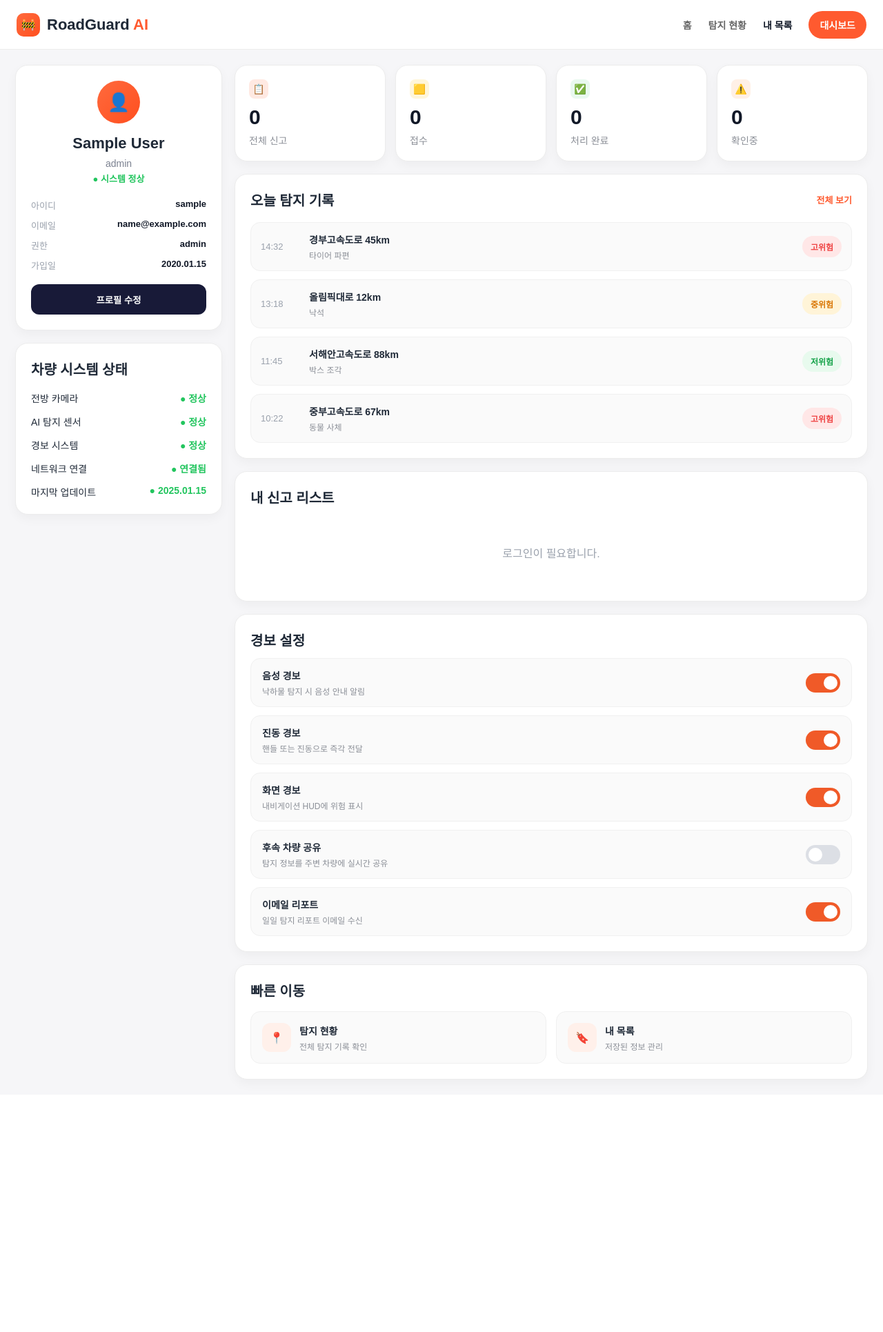
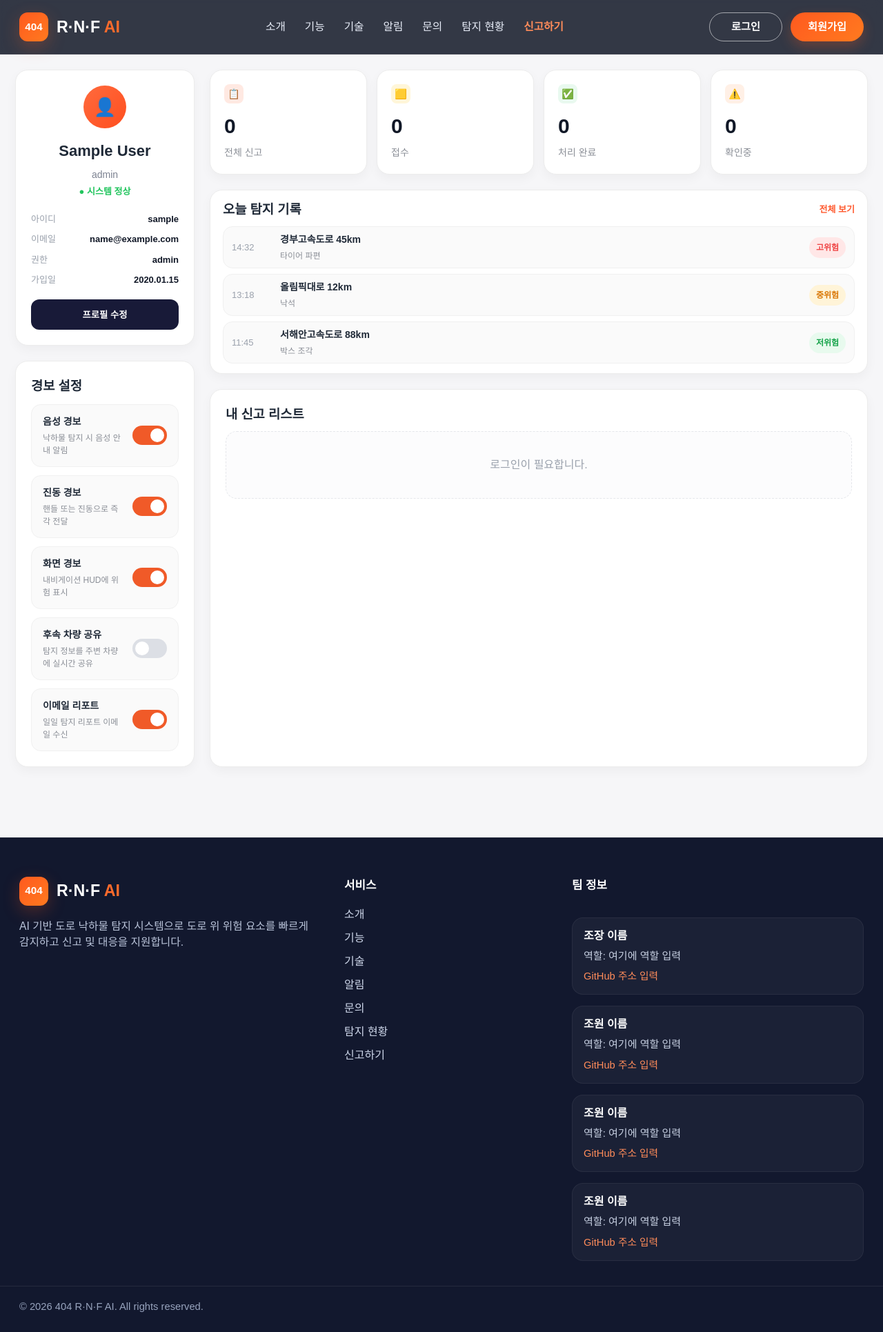
Before and after one commit to slowlyP/Road-Safety-Smart-Reporting, a Flask app: template AI-accident-detection/app/templates/myreport/my_reports.html in a window 1280 px wide. Shown: the whole page at 69% size. Before the commit the page ends 1573 px from the top, so only its background shows below. Run offline with Flask 3, Linux system fonts and the light colour scheme; the template is opened without the code that fills it: values that come from a table or form of the project are taken from there, others are empty; tables that the repository leaves empty hold one stand-in row (values such as "Sample post").

Commit message:
내신고보기 리스트 구현 완료

```diff
--- a/AI-accident-detection/app/services/report_list_service.py
+++ b/AI-accident-detection/app/services/report_list_service.py
@@ -14,9 +14,8 @@
                 "content": report.content,
                 "report_type": report.report_type,
                 "location_text": report.location_text,
-                "risk_level": report.risk_level,
                 "status": report.status,
-                "created_at": report.created_at.strftime("%Y-%m-%d %H:%M") if report.created_at else None
+                "created_at": report.created_at.strftime("%Y-%m-%d %H:%M") if report.created_at else ""
             })
 
         return result
--- a/AI-accident-detection/app/static/css/my_reports.css
+++ b/AI-accident-detection/app/static/css/my_reports.css
@@ -73,20 +73,21 @@
   border-radius: 999px;
 }
 
+/* 페이지 전체 레이아웃 */
 .page-grid {
   max-width: 1280px;
   margin: 0 auto;
   padding: 22px;
   display: grid;
-  grid-template-columns: 300px 1fr;
-  gap: 18px;
+  grid-template-columns: 260px 1fr;
+  gap: 22px;
 }
 
 .left-panel,
 .right-panel {
   display: flex;
   flex-direction: column;
-  gap: 18px;
+  gap: 22px;
 }
 
 .card-box {
@@ -96,6 +97,8 @@
   padding: 22px;
   box-shadow: 0 6px 16px rgba(0, 0, 0, 0.04);
 }
+
+/* 프로필 카드 */
 
 .profile-card {
   text-align: center;
@@ -166,31 +169,7 @@
   cursor: pointer;
 }
 
-.system-card h3,
-.detect-card h3,
-.alert-card h3,
-.quick-card h3,
-.report-list-section h3 {
-  margin: 0;
-  font-size: 20px;
-}
-
-.system-list {
-  margin-top: 18px;
-  display: flex;
-  flex-direction: column;
-  gap: 14px;
-}
-
-.system-list div {
-  display: flex;
-  justify-content: space-between;
-  font-size: 14px;
-}
-
-.ok {
-  color: #22c55e;
-}
+/* 통계 카드 */
 
 .summary-row {
   display: grid;
@@ -234,6 +213,8 @@
   margin-top: 6px;
 }
 
+/* 섹션 타이틀 */
+
 .section-title-row {
   display: flex;
   align-items: center;
@@ -247,10 +228,15 @@
   font-weight: 700;
 }
 
+/* 오늘 탐지 기록 (작게) */
+.detect-card {
+  padding: 14px 18px;
+}
+
 .detect-list {
   display: flex;
   flex-direction: column;
-  gap: 12px;
+  gap: 8px;
 }
 
 .detect-item {
@@ -261,7 +247,7 @@
   background: #fafafa;
   border: 1px solid #f0f0f0;
   border-radius: 14px;
-  padding: 14px;
+  padding: 8px 12px;
 }
 
 .detect-time {
@@ -282,10 +268,14 @@
 }
 
 .badge {
-  padding: 7px 12px;
+  padding: 6px 10px;
   border-radius: 999px;
   font-size: 12px;
   font-weight: 700;
+}
+
+.section-title-row {
+  margin-bottom: 10px;
 }
 
 .badge.danger {
@@ -302,6 +292,8 @@
   background: #e8faee;
   color: #16a34a;
 }
+
+/* 경보 설정 */
 
 .setting-item {
   display: flex;
@@ -367,48 +359,16 @@
   transform: translateX(22px);
 }
 
-.quick-grid {
-  display: grid;
-  grid-template-columns: repeat(2, 1fr);
-  gap: 14px;
-  margin-top: 16px;
-}
+/* 신고 리스트 크게 */
 
-.quick-item {
-  display: flex;
-  align-items: center;
-  gap: 12px;
-  background: #fafafa;
-  border: 1px solid #f0f0f0;
-  border-radius: 14px;
-  padding: 16px;
-}
-
-.quick-icon {
-  width: 42px;
-  height: 42px;
-  border-radius: 12px;
-  background: #fff0ea;
-  display: flex;
-  align-items: center;
-  justify-content: center;
-}
-
-.quick-item strong {
-  display: block;
-  font-size: 14px;
-  margin-bottom: 4px;
-}
-
-.quick-item p {
-  margin: 0;
-  font-size: 12px;
-  color: #8b8f97;
+.report-list-section {
+  flex: 1;
+  min-height: 450px;
 }
 
 .report-list {
   display: grid;
-  gap: 16px;
+  gap: 18px;
   margin-top: 10px;
 }
 
@@ -419,29 +379,76 @@
   background: #fcfcfd;
 }
 
+.empty-box {
+  padding: 36px 20px;
+  text-align: center;
+  color: #9aa1ac;
+  border: 1px dashed #e5e7eb;
+  border-radius: 16px;
+  background: #fcfcfd;
+}
+
+.badge-type {
+  background: #ffe9e2;
+  color: #f05a28;
+}
+
+.badge-location {
+  background: #f3f4f6;
+  color: #6b7280;
+}
+
+.badge-status-received {
+  background: #fff4d8;
+  color: #d97706;
+}
+
+.badge-status-checking {
+  background: #e8f1ff;
+  color: #2563eb;
+}
+
+.badge-status-done {
+  background: #e8faee;
+  color: #16a34a;
+}
+
+.badge-status-false {
+  background: #f3f4f6;
+  color: #6b7280;
+}
+
+/* ===== 내 신고 리스트 카드 내부 스타일 ===== */
+
 .report-top {
   display: flex;
   justify-content: space-between;
-  gap: 10px;
   align-items: flex-start;
+  gap: 14px;
+  margin-bottom: 12px;
 }
 
 .report-title {
   margin: 0;
   font-size: 18px;
   font-weight: 800;
+  color: #111827;
+  line-height: 1.4;
 }
 
 .report-date {
+  flex-shrink: 0;
   font-size: 13px;
   color: #9aa1ac;
+  font-weight: 600;
 }
 
 .report-content {
-  margin: 12px 0 14px;
+  font-size: 14px;
   color: #4b5563;
-  font-size: 14px;
   line-height: 1.6;
+  margin-bottom: 14px;
+  white-space: pre-line;
 }
 
 .report-meta {
@@ -451,67 +458,15 @@
 }
 
 .meta-badge {
-  padding: 8px 12px;
+  display: inline-flex;
+  align-items: center;
+  justify-content: center;
+  padding: 7px 12px;
   border-radius: 999px;
   font-size: 12px;
   font-weight: 700;
 }
-
-.badge-type {
-  background: #fff1ec;
-  color: #ff5a2f;
-}
-
-.badge-location {
-  background: #f3f4f6;
-  color: #4b5563;
-}
-
-.badge-risk-low {
-  background: #eefbf1;
-  color: #1f9d55;
-}
-
-.badge-risk-mid {
-  background: #fff9e8;
-  color: #c28b00;
-}
-
-.badge-risk-high {
-  background: #fff2e8;
-  color: #e26b1d;
-}
-
-.badge-risk-urgent {
-  background: #ffeaea;
-  color: #dc2626;
-}
-
-.badge-status-received {
-  background: #eef4ff;
-  color: #2563eb;
-}
-
-.badge-status-checking {
-  background: #fff7e8;
-  color: #d97706;
-}
-
-.badge-status-done {
-  background: #eefbf1;
-  color: #16a34a;
-}
-
-.badge-status-false {
-  background: #f3f4f6;
-  color: #6b7280;
-}
-
-.empty-box {
-  padding: 36px 20px;
-  text-align: center;
-  color: #9aa1ac;
-}
+/* 반응형 */
 
 @media (max-width: 1100px) {
   .page-grid {
@@ -524,8 +479,7 @@
 }
 
 @media (max-width: 700px) {
-  .summary-row,
-  .quick-grid {
+  .summary-row {
     grid-template-columns: 1fr;
   }
 
@@ -541,3 +495,10 @@
     justify-content: center;
   }
 }
+
+@media (max-width: 700px) {
+  .report-top {
+    flex-direction: column;
+    gap: 6px;
+  }
+}
--- a/AI-accident-detection/app/static/js/my_reports.js
+++ b/AI-accident-detection/app/static/js/my_reports.js
@@ -14,7 +14,8 @@
 
     const result = await response.json();
 
-    if (!response.ok || !result.success) {
+    if (!response.ok) {
+      reportList.innerHTML = "";
       emptyBox.style.display = "block";
       emptyBox.textContent = result.message || "신고 목록을 불러오지 못했습니다.";
       return;
@@ -25,22 +26,30 @@
     updateSummary(reports);
 
     if (reports.length === 0) {
+      reportList.innerHTML = "";
       emptyBox.style.display = "block";
+      emptyBox.textContent = "등록한 신고가 없습니다.";
       return;
     }
 
+    emptyBox.style.display = "none";
     reportList.innerHTML = reports.map(report => createReportCard(report)).join("");
+
   } catch (error) {
+    reportList.innerHTML = "";
     emptyBox.style.display = "block";
     emptyBox.textContent = "서버와 통신 중 오류가 발생했습니다.";
+    console.error(error);
   }
 }
 
 function updateSummary(reports) {
   const total = reports.length;
-  const received = reports.filter(r => r.status === "접수").length;
-  const checking = reports.filter(r => r.status === "확인중").length;
-  const done = reports.filter(r => r.status === "처리완료").length;
+  const received = reports.filter(report => report.status === "접수").length;
+  const checking = reports.filter(report => report.status === "확인중").length;
+  const done = reports.filter(
+    report => report.status === "처리완료" || report.status === "처리 완료"
+  ).length;
 
   document.getElementById("total-count").textContent = total;
   document.getElementById("count-received").textContent = received;
@@ -63,25 +72,16 @@
       <div class="report-meta">
         <span class="meta-badge badge-type">${escapeHtml(report.report_type || "-")}</span>
         <span class="meta-badge badge-location">${escapeHtml(report.location_text || "위치 정보 없음")}</span>
-        <span class="meta-badge ${getRiskClass(report.risk_level)}">${escapeHtml(report.risk_level || "-")}</span>
         <span class="meta-badge ${getStatusClass(report.status)}">${escapeHtml(report.status || "-")}</span>
       </div>
     </article>
   `;
 }
 
-function getRiskClass(riskLevel) {
-  if (riskLevel === "낮음") return "badge-risk-low";
-  if (riskLevel === "주의") return "badge-risk-mid";
-  if (riskLevel === "위험") return "badge-risk-high";
-  if (riskLevel === "긴급") return "badge-risk-urgent";
-  return "badge-location";
-}
-
 function getStatusClass(status) {
   if (status === "접수") return "badge-status-received";
   if (status === "확인중") return "badge-status-checking";
-  if (status === "처리완료") return "badge-status-done";
+  if (status === "처리완료" || status === "처리 완료") return "badge-status-done";
   if (status === "오탐") return "badge-status-false";
   return "badge-location";
 }
--- a/AI-accident-detection/app/templates/myreport/my_reports.html
+++ b/AI-accident-detection/app/templates/myreport/my_reports.html
@@ -1,27 +1,13 @@
-<!doctype html>
-<html lang="ko">
-<head>
-  <meta charset="utf-8">
-  <meta name="viewport" content="width=device-width,initial-scale=1">
-  <title>내 신고 목록 | RoadGuard AI</title>
-  <link rel="stylesheet" href="{{ url_for('static', filename='css/my_reports.css') }}">
-</head>
-<body>
-<header class="topbar">
-  <div class="brand">
-    <div class="brand-logo">🚧</div>
-    <div class="brand-text">RoadGuard <span>AI</span></div>
-  </div>
+{% extends "base.html" %}
 
-  <nav class="topnav">
-    <a href="#">홈</a>
-    <a href="#">탐지 현황</a>
-    <a href="/reports/mypage_list" class="active">내 목록</a>
-    <a href="#" class="dashboard-btn">대시보드</a>
-  </nav>
-</header>
+{% block title %}내 신고 목록 | 404 R·N·F AI{% endblock %}
 
-<main class="page-grid">
+{% block extra_css %}
+<link rel="stylesheet" href="{{ url_for('static', filename='css/my_reports.css') }}">
+{% endblock %}
+
+{% block content %}
+<div class="page-grid">
   <aside class="left-panel">
     <section class="profile-card card-box">
       <div class="profile-icon">👤</div>
@@ -33,104 +19,13 @@
         <div><span>아이디</span><strong>{{ user.username }}</strong></div>
         <div><span>이메일</span><strong>{{ user.email }}</strong></div>
         <div><span>권한</span><strong>{{ user.role }}</strong></div>
-        <div><span>가입일</span><strong>{{ user.created_at.strftime('%Y.%m.%d') if user.created_at else '-' }}</strong>
-        </div>
+        <div><span>가입일</span><strong>{{ user.created_at.strftime('%Y.%m.%d') if user.created_at else '-' }}</strong></div>
       </div>
 
-      <button class="dark-btn">프로필 수정</button>
+      <button class="dark-btn" type="button">프로필 수정</button>
     </section>
 
-    <section class="system-card card-box">
-      <h3>차량 시스템 상태</h3>
-      <div class="system-list">
-        <div><span>전방 카메라</span><strong class="ok">● 정상</strong></div>
-        <div><span>AI 탐지 센서</span><strong class="ok">● 정상</strong></div>
-        <div><span>경보 시스템</span><strong class="ok">● 정상</strong></div>
-        <div><span>네트워크 연결</span><strong class="ok">● 연결됨</strong></div>
-        <div><span>마지막 업데이트</span><strong class="ok">● 2025.01.15</strong></div>
-      </div>
-    </section>
-  </aside>
-
-  <section class="right-panel">
-    <section class="summary-row">
-      <div class="summary-card">
-        <div class="summary-icon red">📋</div>
-        <div class="summary-value" id="total-count">0</div>
-        <div class="summary-label">전체 신고</div>
-      </div>
-      <div class="summary-card">
-        <div class="summary-icon yellow">🟨</div>
-        <div class="summary-value" id="count-received">0</div>
-        <div class="summary-label">접수</div>
-      </div>
-      <div class="summary-card">
-        <div class="summary-icon green">✅</div>
-        <div class="summary-value" id="count-done">0</div>
-        <div class="summary-label">처리 완료</div>
-      </div>
-      <div class="summary-card">
-        <div class="summary-icon orange">⚠️</div>
-        <div class="summary-value" id="count-checking">0</div>
-        <div class="summary-label">확인중</div>
-      </div>
-    </section>
-
-    <section class="card-box detect-card">
-      <div class="section-title-row">
-        <h3>오늘 탐지 기록</h3>
-        <a href="#" class="more-link">전체 보기</a>
-      </div>
-
-      <div class="detect-list">
-        <div class="detect-item">
-          <span class="detect-time">14:32</span>
-          <div class="detect-text">
-            <strong>경부고속도로 45km</strong>
-            <p>타이어 파편</p>
-          </div>
-          <span class="badge danger">고위험</span>
-        </div>
-
-        <div class="detect-item">
-          <span class="detect-time">13:18</span>
-          <div class="detect-text">
-            <strong>올림픽대로 12km</strong>
-            <p>낙석</p>
-          </div>
-          <span class="badge warning">중위험</span>
-        </div>
-
-        <div class="detect-item">
-          <span class="detect-time">11:45</span>
-          <div class="detect-text">
-            <strong>서해안고속도로 88km</strong>
-            <p>박스 조각</p>
-          </div>
-          <span class="badge safe">저위험</span>
-        </div>
-
-        <div class="detect-item">
-          <span class="detect-time">10:22</span>
-          <div class="detect-text">
-            <strong>중부고속도로 67km</strong>
-            <p>동물 사체</p>
-          </div>
-          <span class="badge danger">고위험</span>
-        </div>
-      </div>
-    </section>
-
-    <section class="card-box report-list-section">
-      <div class="section-title-row">
-        <h3>내 신고 리스트</h3>
-      </div>
-
-      <div id="report-list" class="report-list"></div>
-      <div id="empty-box" class="empty-box" style="display:none;">등록한 신고가 없습니다.</div>
-    </section>
-
-    <section class="card-box alert-card">
+    <section class="card-box alert-card moved-alert-card">
       <h3>경보 설정</h3>
 
       <div class="setting-item">
@@ -188,31 +83,86 @@
         </label>
       </div>
     </section>
+  </aside>
 
-    <section class="card-box quick-card">
-      <h3>빠른 이동</h3>
-      <div class="quick-grid">
-        <a href="#" class="quick-item">
-          <div class="quick-icon">📍</div>
-          <div>
-            <strong>탐지 현황</strong>
-            <p>전체 탐지 기록 확인</p>
-          </div>
-        </a>
-        <a href="/reports/mypage_list" class="quick-item">
-          <div class="quick-icon">🔖</div>
-          <div>
-            <strong>내 목록</strong>
-            <p>저장된 정보 관리</p>
-          </div>
-        </a>
+  <section class="right-panel">
+    <section class="summary-row">
+      <div class="summary-card">
+        <div class="summary-icon red">📋</div>
+        <div class="summary-value" id="total-count">0</div>
+        <div class="summary-label">전체 신고</div>
+      </div>
+
+      <div class="summary-card">
+        <div class="summary-icon yellow">🟨</div>
+        <div class="summary-value" id="count-received">0</div>
+        <div class="summary-label">접수</div>
+      </div>
+
+      <div class="summary-card">
+        <div class="summary-icon green">✅</div>
+        <div class="summary-value" id="count-done">0</div>
+        <div class="summary-label">처리 완료</div>
+      </div>
+
+      <div class="summary-card">
+        <div class="summary-icon orange">⚠️</div>
+        <div class="summary-value" id="count-checking">0</div>
+        <div class="summary-label">확인중</div>
       </div>
     </section>
 
+    <section class="card-box detect-card compact-detect-card">
+      <div class="section-title-row">
+        <h3>오늘 탐지 기록</h3>
+        <a href="#" class="more-link">전체 보기</a>
+      </div>
+
+      <div class="detect-list">
+        <div class="detect-item">
+          <span class="detect-time">14:32</span>
+          <div class="detect-text">
+            <strong>경부고속도로 45km</strong>
+            <p>타이어 파편</p>
+          </div>
+          <span class="badge danger">고위험</span>
+        </div>
+
+        <div class="detect-item">
+          <span class="detect-time">13:18</span>
+          <div class="detect-text">
+            <strong>올림픽대로 12km</strong>
+            <p>낙석</p>
+          </div>
+          <span class="badge warning">중위험</span>
+        </div>
+
+        <div class="detect-item">
+          <span class="detect-time">11:45</span>
+          <div class="detect-text">
+            <strong>서해안고속도로 88km</strong>
+            <p>박스 조각</p>
+          </div>
+          <span class="badge safe">저위험</span>
+        </div>
+      </div>
+    </section>
+
+    <section class="card-box report-list-section large-report-section">
+      <div class="section-title-row">
+        <h3>내 신고 리스트</h3>
+      </div>
+
+      <div id="report-list" class="report-list"></div>
+
+      <div id="empty-box" class="empty-box" style="display: none;">
+        등록한 신고가 없습니다.
+      </div>
+    </section>
   </section>
+</div>
+{% endblock %}
 
-</main>
-
+{% block extra_js %}
 <script src="{{ url_for('static', filename='js/my_reports.js') }}"></script>
-</body>
-</html>
+{% endblock %}
```
Also changed, not shown: AI-accident-detection/app/api/report_list_routes.py (+8 -1 lines), AI-accident-detection/app/api/report_route.py (+37 -25 lines), AI-accident-detection/app/services/report_service.py (+57 -46 lines).
